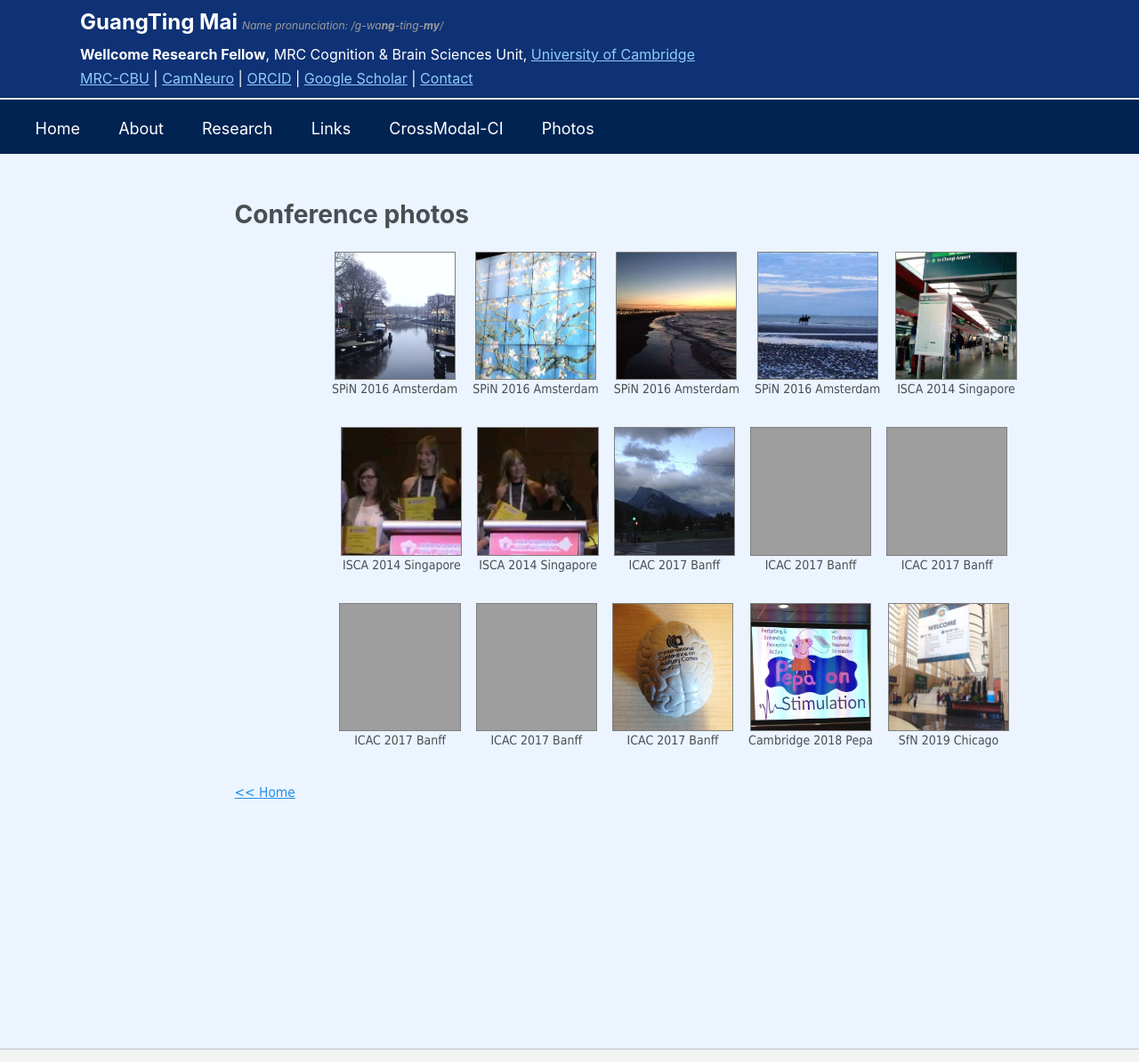
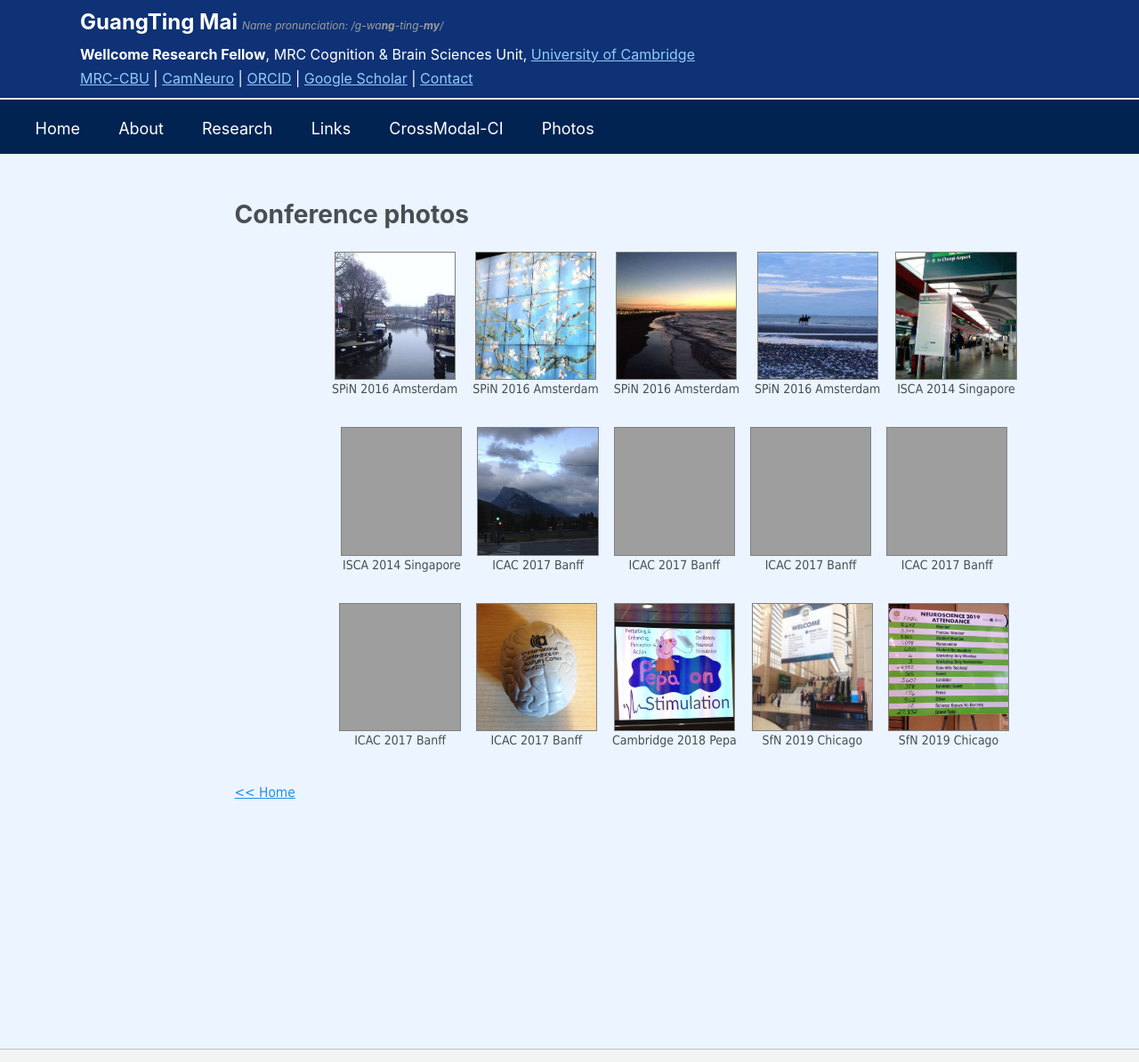
Before and after one commit to guangtingmai/guangtingmai.github.io, a Jekyll site: the page built from _pages/conference-photos.html, in a window 1280 px wide and 1397 px high, cut to the strip 0-1194 px from the top of the window. Shown: the whole strip at 89% size. Built offline with Jekyll 4.4.1, drawn with Linux system fonts in a browser that asks for light colours.

Commit message:
Update conference-photos.html

```diff
--- a/_pages/conference-photos.html
+++ b/_pages/conference-photos.html
@@ -14,19 +14,19 @@
 </div>
 
 <div class="flex-row" style="gap:1.5ch !important;">
-  <div style="text-align:center; font-size:10.5pt; font-family:Tahoma"><p align="center"><img src="https://guangtingmai.github.io/images/singapore2.jpg" style="width:17ch;height:18ch;object-fit:cover;border:0.1rem solid gray;display:block;">ISCA 2014 Singapore</p></div>
-  <div style="text-align:center; font-size:10.5pt; font-family:Tahoma"><p align="center"><img src="https://guangtingmai.github.io/images/singapore3.jpg" style="width:17ch;height:18ch;object-fit:cover;border:0.1rem solid gray;display:block;">ISCA 2014 Singapore</p></div>
+  <div style="text-align:center; font-size:10.5pt; font-family:Tahoma"><p align="center"><img src="https://guangtingmai.github.io/images/singapore2.png" style="width:17ch;height:18ch;object-fit:cover;border:0.1rem solid gray;display:block;">ISCA 2014 Singapore</p></div>
   <div style="text-align:center; font-size:10.5pt; font-family:Tahoma"><p align="center"><img src="https://guangtingmai.github.io/images/banff1.jpg" style="width:17ch;height:18ch;object-fit:cover;border:0.1rem solid gray;display:block;">ICAC 2017 Banff</p></div>
   <div style="text-align:center; font-size:10.5pt; font-family:Tahoma"><p align="center"><img src="https://guangtingmai.github.io/images/banff2.jpg" style="width:17ch;height:18ch;object-fit:cover;border:0.1rem solid gray;display:block;">ICAC 2017 Banff</p></div>
   <div style="text-align:center; font-size:10.5pt; font-family:Tahoma"><p align="center"><img src="https://guangtingmai.github.io/images/banff3.jpg" style="width:17ch;height:18ch;object-fit:cover;border:0.1rem solid gray;display:block;">ICAC 2017 Banff</p></div>
+  <div style="text-align:center; font-size:10.5pt; font-family:Tahoma"><p align="center"><img src="https://guangtingmai.github.io/images/banff4.jpg" style="width:17ch;height:18ch;object-fit:cover;border:0.1rem solid gray;display:block;">ICAC 2017 Banff</p></div>
 </div>
 
 <div class="flex-row" style="gap:1.5ch !important;">
-  <div style="text-align:center; font-size:10.5pt; font-family:Tahoma"><p align="center"><img src="https://guangtingmai.github.io/images/banff4.jpg" style="width:17ch;height:18ch;object-fit:cover;border:0.1rem solid gray;display:block;">ICAC 2017 Banff</p></div>
   <div style="text-align:center; font-size:10.5pt; font-family:Tahoma"><p align="center"><img src="https://guangtingmai.github.io/images/banff5.jpg" style="width:17ch;height:18ch;object-fit:cover;border:0.1rem solid gray;display:block;">ICAC 2017 Banff</p></div>
   <div style="text-align:center; font-size:10.5pt; font-family:Tahoma"><p align="center"><img src="https://guangtingmai.github.io/images/banff6.jpg" style="width:17ch;height:18ch;object-fit:cover;border:0.1rem solid gray;display:block;">ICAC 2017 Banff</p></div>
   <div style="text-align:center; font-size:10.5pt; font-family:Tahoma"><p align="center"><img src="https://guangtingmai.github.io/images/cambridgetacs.jpg" style="width:17ch;height:18ch;object-fit:cover;border:0.1rem solid gray;display:block;">Cambridge 2018 Pepa</p></div>
   <div style="text-align:center; font-size:10.5pt; font-family:Tahoma"><p align="center"><img src="https://guangtingmai.github.io/images/chicago1.jpg" style="width:17ch;height:18ch;object-fit:cover;border:0.1rem solid gray;display:block;">SfN 2019 Chicago</p></div>
+  <div style="text-align:center; font-size:10.5pt; font-family:Tahoma"><p align="center"><img src="https://guangtingmai.github.io/images/chicago2.jpg" style="width:17ch;height:18ch;object-fit:cover;border:0.1rem solid gray;display:block;">SfN 2019 Chicago</p></div>
 </div>
 
 <p><span style="font-size: 11.5pt;font-family: Tahoma;line-height: 1.6;display: block"><a href="https://guangtingmai.github.io/readme/"><< Home</a></span></p>
```
